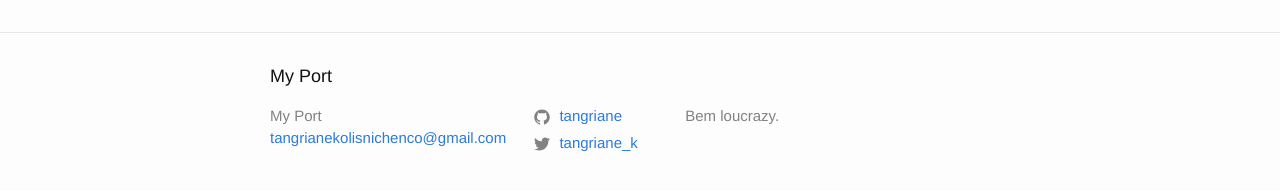
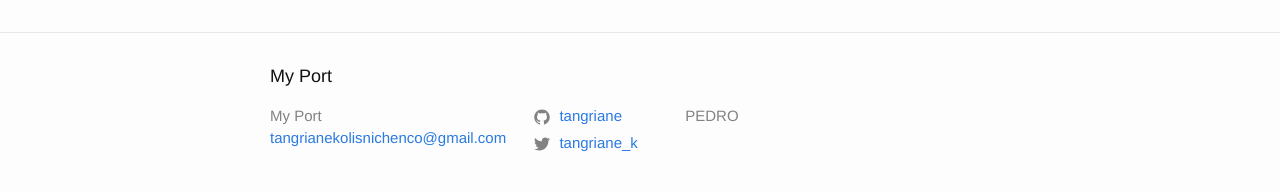
Before and after one commit to tangriane/tangriane.github.io, a Jekyll site: the page built from _posts/2017-09-07-welcome-to-jekyll.markdown, in a window 1280 px wide. Shown: the part 642-833 px from the top of the page. Built offline with Jekyll 4.4.1, drawn with Linux system fonts in a browser that asks for light colours.

Commit message:
Update _config.yml

```diff
--- a/_config.yml
+++ b/_config.yml
@@ -2,7 +2,7 @@
 title: My Port
 email: tangrianekolisnichenco@gmail.com
 description: > # this means to ignore newlines until "baseurl:"
- Bem loucrazy.
+ PEDRO
 baseurl: "" # the subpath of your site, e.g. /blog
 url: "tangriane.github.io" # the base hostname & protocol for your site, e.g. http://example.com
 twitter_username: tangriane_k
```
